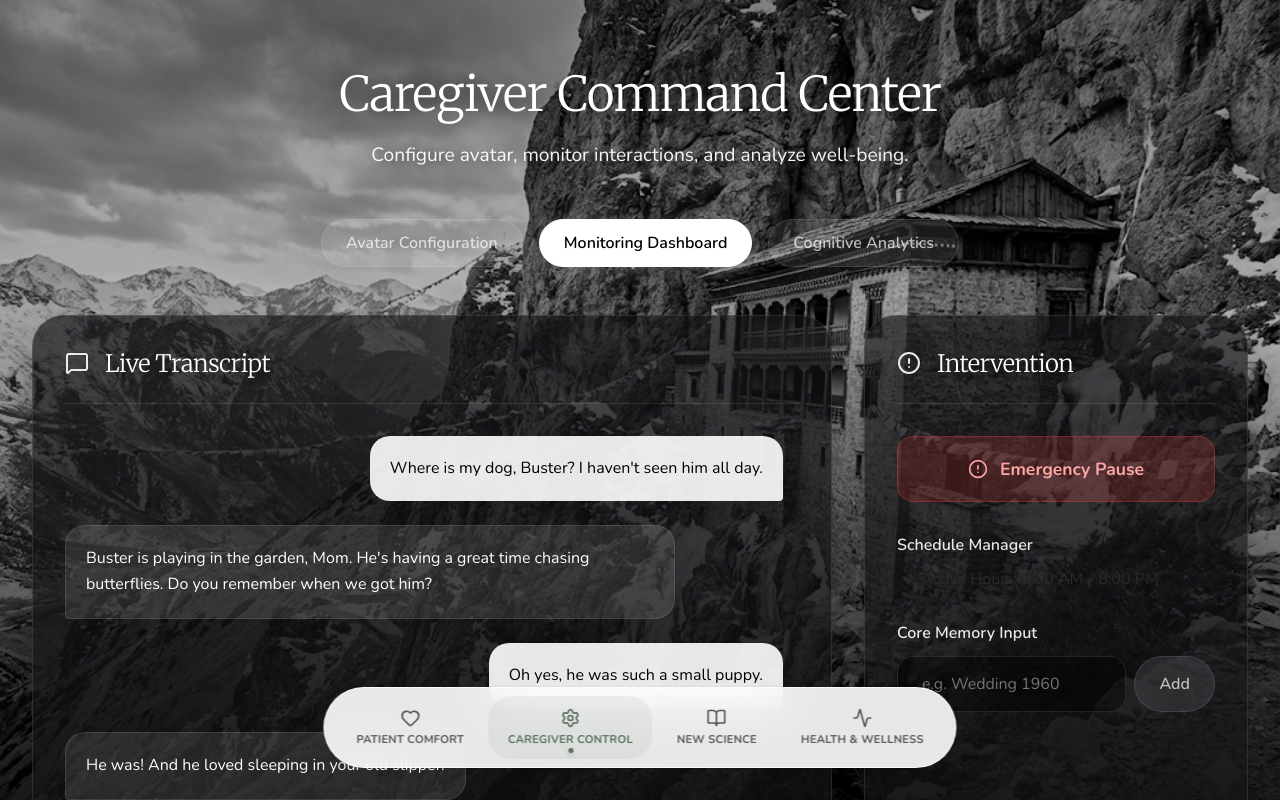
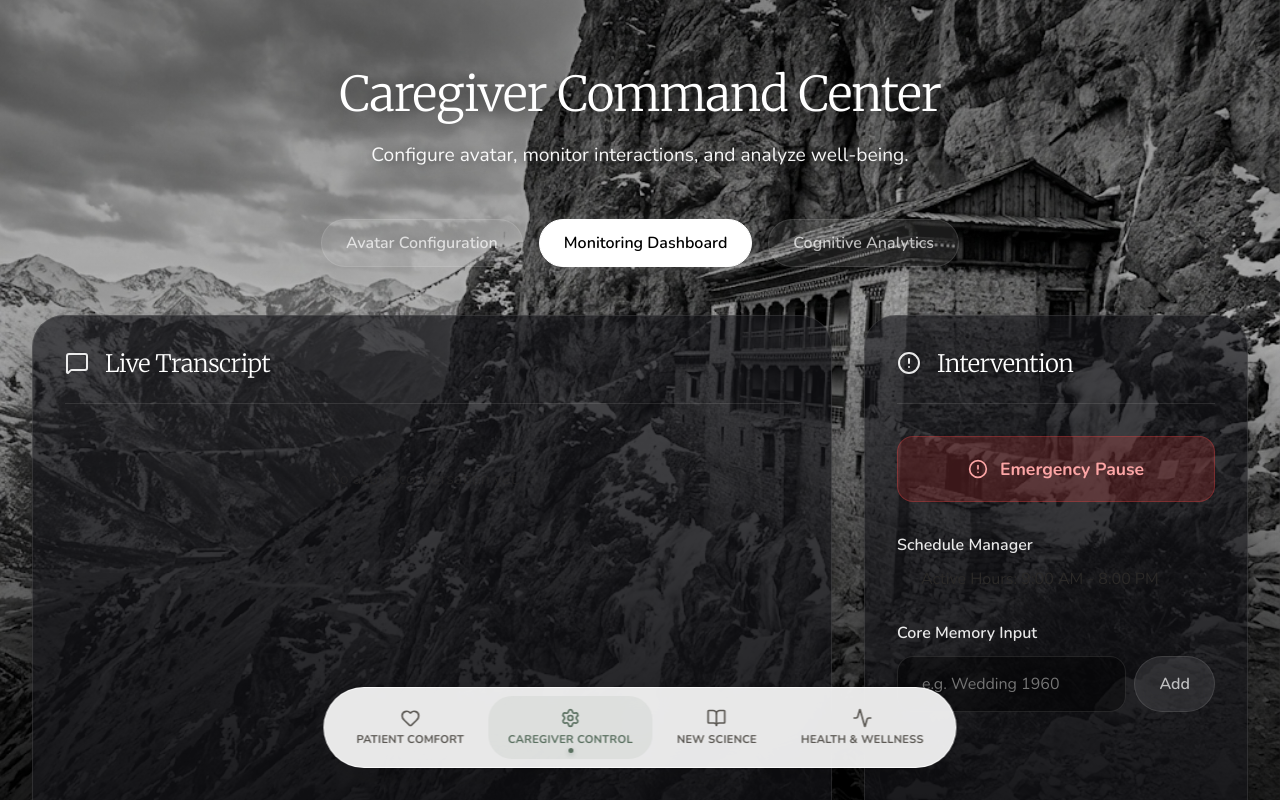
Before and after one commit to rgkhabbaz-sys/everloved-v3, a Next.js app: page /caregiver in a window 1280 px wide. Both pictures are taken after a click on the button "Monitoring Dashboard". Built offline with nearby package versions, Linux system fonts and the light colour scheme.

Commit message:
Wire up Caregiver settings to Patient voice session and live transcript

```diff
--- a/src/components/Caregiver/AvatarCreation.tsx
+++ b/src/components/Caregiver/AvatarCreation.tsx
@@ -111,6 +111,10 @@ const AvatarCreation = () => {
             } else {
                 console.warn('No avatar selected or photo not found');
             }
+
+            // Save boundaries
+            localStorage.setItem('everloved_boundaries', JSON.stringify(boundaries));
+            console.log('Saved boundaries:', boundaries);
 
             // Simulate API call
             setTimeout(() => {
--- a/src/components/Caregiver/CaregiverMonitoring.tsx
+++ b/src/components/Caregiver/CaregiverMonitoring.tsx
@@ -1,10 +1,41 @@
 'use client';
 
-import React from 'react';
+import React, { useState, useEffect, useRef } from 'react';
 import { MessageSquare, Clock, AlertCircle } from 'lucide-react';
 import styles from './Caregiver.module.css';
 
+interface TranscriptMessage {
+    sender: 'patient' | 'avatar';
+    text: string;
+    timestamp: string;
+}
+
 const CaregiverMonitoring = () => {
+    const [transcript, setTranscript] = useState<TranscriptMessage[]>([]);
+    const scrollRef = useRef<HTMLDivElement>(null);
+
+    // Load transcript and poll for updates
+    useEffect(() => {
+        const loadTranscript = () => {
+            const saved = localStorage.getItem('everloved_transcript');
+            if (saved) {
+                setTranscript(JSON.parse(saved));
+            }
+        };
+
+        loadTranscript();
+        const interval = setInterval(loadTranscript, 1000); // Poll every second
+
+        return () => clearInterval(interval);
+    }, []);
+
+    // Auto-scroll to bottom
+    useEffect(() => {
+        if (scrollRef.current) {
+            scrollRef.current.scrollTop = scrollRef.current.scrollHeight;
+        }
+    }, [transcript]);
+
     return (
         <div className={styles.grid}>
             {/* Real-Time Transcripts */}
@@ -13,19 +44,19 @@ const CaregiverMonitoring = () => {
                     <MessageSquare className={styles.cardIcon} size={24} />
                     <h2 className={styles.cardTitle}>Live Transcript</h2>
                 </div>
-                <div className={styles.transcriptContainer}>
-                    <div className={`${styles.message} ${styles.messagePatient}`}>
-                        Where is my dog, Buster? I haven&apos;t seen him all day.
-                    </div>
-                    <div className={`${styles.message} ${styles.messageAvatar}`}>
-                        Buster is playing in the garden, Mom. He&apos;s having a great time chasing butterflies. Do you remember when we got him?
-                    </div>
-                    <div className={`${styles.message} ${styles.messagePatient}`}>
-                        Oh yes, he was such a small puppy.
-                    </div>
-                    <div className={`${styles.message} ${styles.messageAvatar}`}>
-                        He was! And he loved sleeping in your old slipper.
-                    </div>
+                <div className={styles.transcriptContainer} ref={scrollRef}>
+                    {transcript.length === 0 ? (
+                        <p style={{ textAlign: 'center', opacity: 0.5, marginTop: '2rem' }}>No active conversation yet.</p>
+                    ) : (
+                        transcript.map((msg, index) => (
+                            <div
+                                key={index}
+                                className={`${styles.message} ${msg.sender === 'patient' ? styles.messagePatient : styles.messageAvatar}`}
+                            >
+                                {msg.text}
+                            </div>
+                        ))
+                    )}
                 </div>
             </div>
 
```
Also changed, not shown: src/components/Patient/VoiceSession.tsx (+34 -0 lines).
